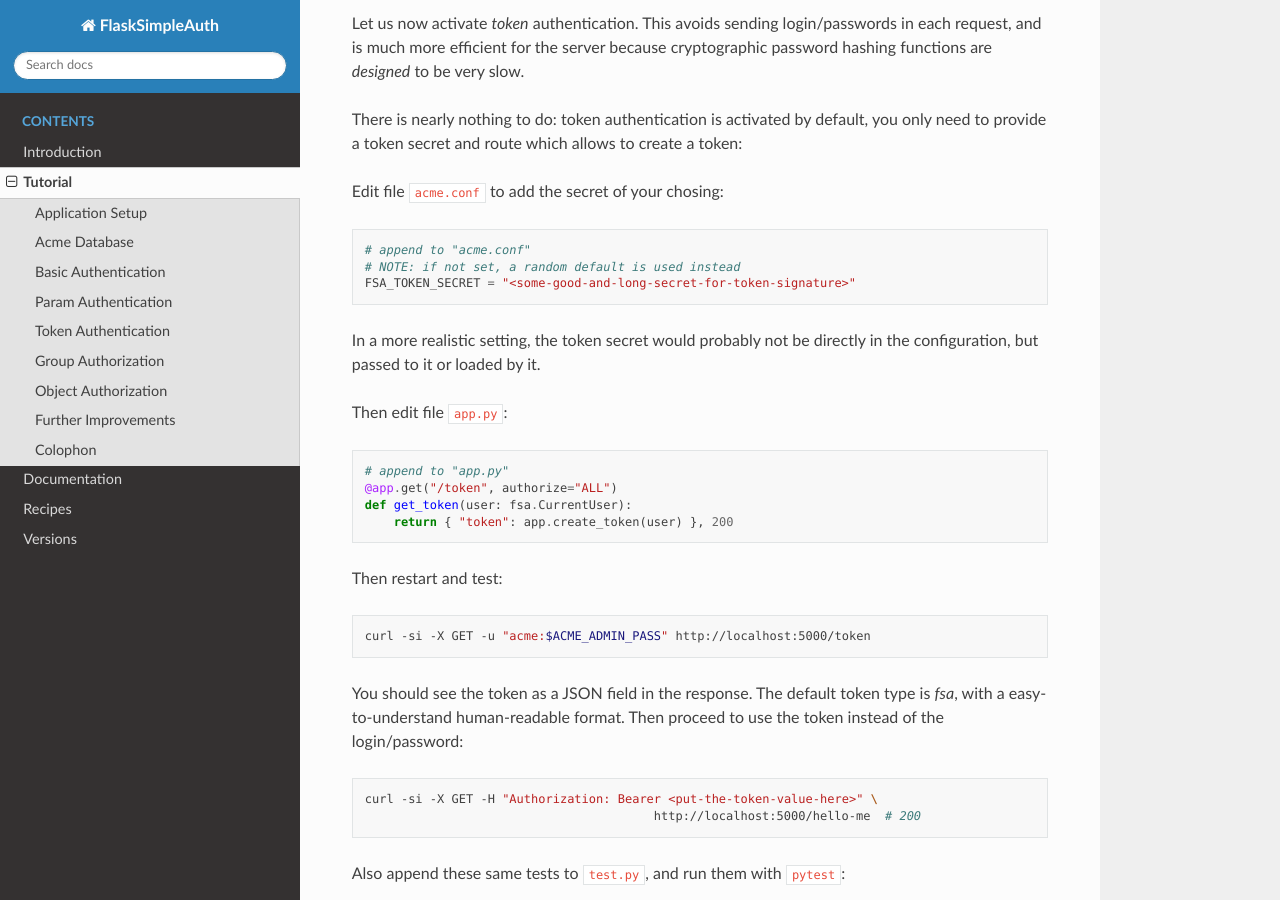
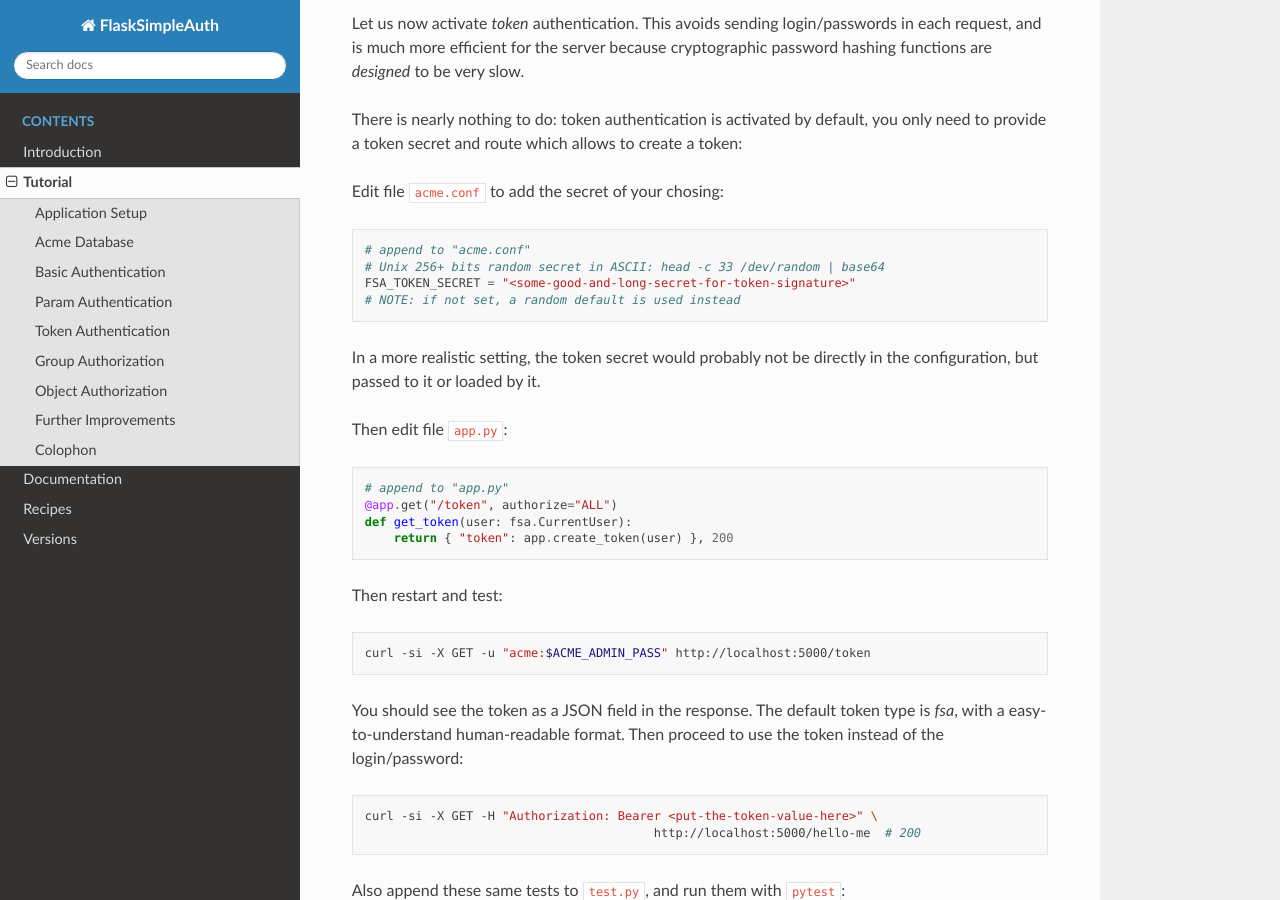
Before and after one commit to zx80/flask-simple-auth, a Sphinx documentation site: the page built from docs/TUTORIAL.md, in a window 1280 px wide and 900 px high, scrolled down 7446 px. Built offline with Sphinx 7.4.7 and the Read the Docs theme 2.0.0, drawn with Linux system fonts in a browser that asks for light colours; pages that are not in the unit, such as notebooks, are missing from menus.

Commit message:
random generation

````diff
--- a/docs/TUTORIAL.md
+++ b/docs/TUTORIAL.md
@@ -429,8 +429,9 @@ Edit file `acme.conf` to add the secret of your chosing:
 
 ```python
 # append to "acme.conf"
+# Unix 256+ bits random secret in ASCII: head -c 33 /dev/random | base64
+FSA_TOKEN_SECRET = "<some-good-and-long-secret-for-token-signature>"
 # NOTE: if not set, a random default is used instead
-FSA_TOKEN_SECRET = "<some-good-and-long-secret-for-token-signature>"
 ```
 
 In a more realistic setting, the token secret would probably not be directly
````
